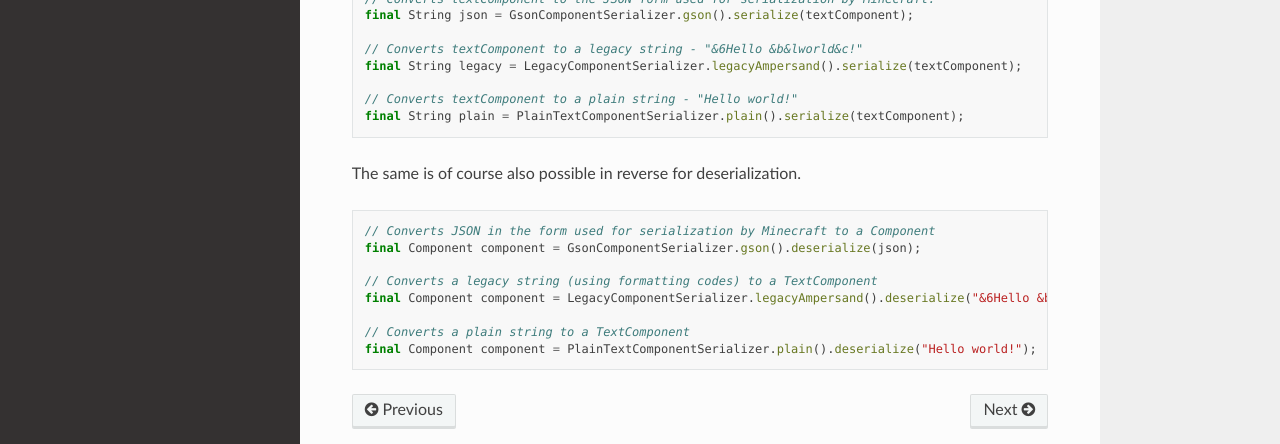
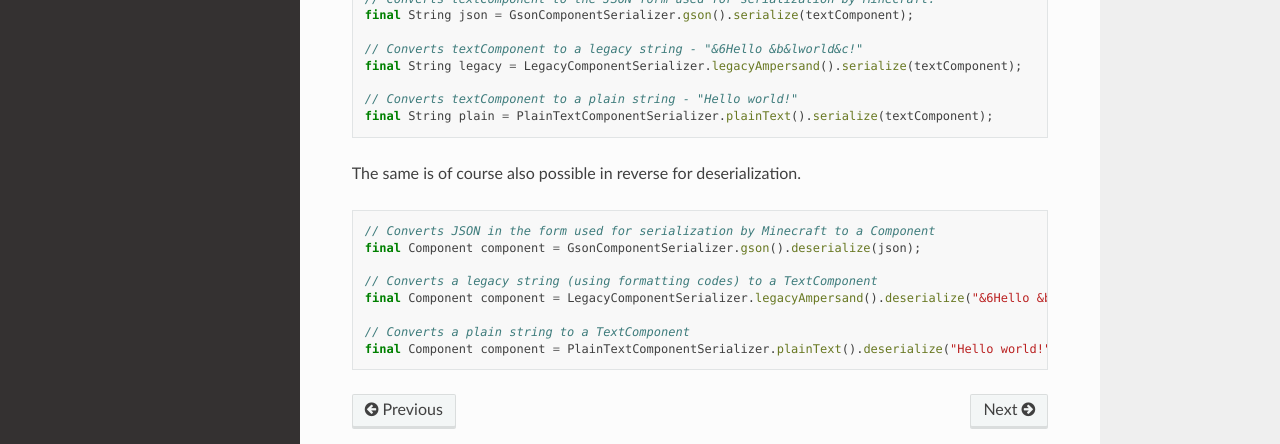
Before and after one commit to KyoriPowered/adventure-docs, a Sphinx documentation site: the page built from source/serializer/index.rst, in a window 1280 px wide and 1339 px high. Shown: the part 780-1224 px from the top of the window. Built offline with Sphinx 7.4.7 and the Read the Docs theme 2.0.0, drawn with Linux system fonts in a browser that asks for light colours.

Commit message:
Actually have functional code in the docs

```diff
--- a/source/serializer/index.rst
+++ b/source/serializer/index.rst
@@ -36,7 +36,7 @@ Components can be converted using any of these serializers:
    final String legacy = LegacyComponentSerializer.legacyAmpersand().serialize(textComponent);
 
    // Converts textComponent to a plain string - "Hello world!"
-   final String plain = PlainTextComponentSerializer.plain().serialize(textComponent);
+   final String plain = PlainTextComponentSerializer.plainText().serialize(textComponent);
 
 The same is of course also possible in reverse for deserialization.
 
@@ -49,4 +49,4 @@ The same is of course also possible in reverse for deserialization.
    final Component component = LegacyComponentSerializer.legacyAmpersand().deserialize("&6Hello &b&lworld&c!");
 
    // Converts a plain string to a TextComponent
-   final Component component = PlainTextComponentSerializer.plain().deserialize("Hello world!");
+   final Component component = PlainTextComponentSerializer.plainText().deserialize("Hello world!");
--- a/source/serializer/plain.rst
+++ b/source/serializer/plain.rst
@@ -16,7 +16,7 @@ Usage
 -----
 
 The plain serializer is accessed using the ``PlainTextComponentSerializer``. You can
-use ``PlainTextComponentSerializer.plain()`` for a default instance that silently ignores
+use ``PlainTextComponentSerializer.plainText()`` for a default instance that silently ignores
 keybind and translatable components, or construct your own ``PlainTextComponentSerializer``
 that maps the components to some plain-text representation.
 
```
